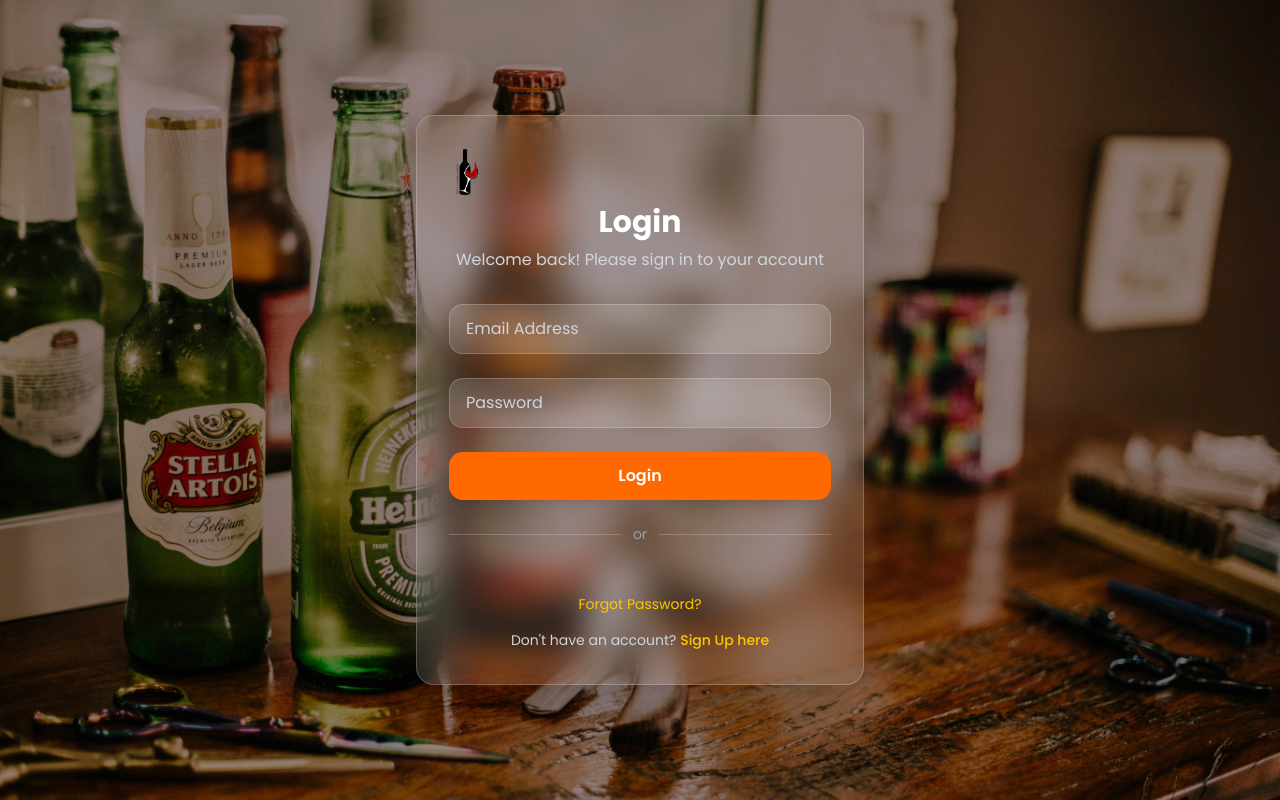
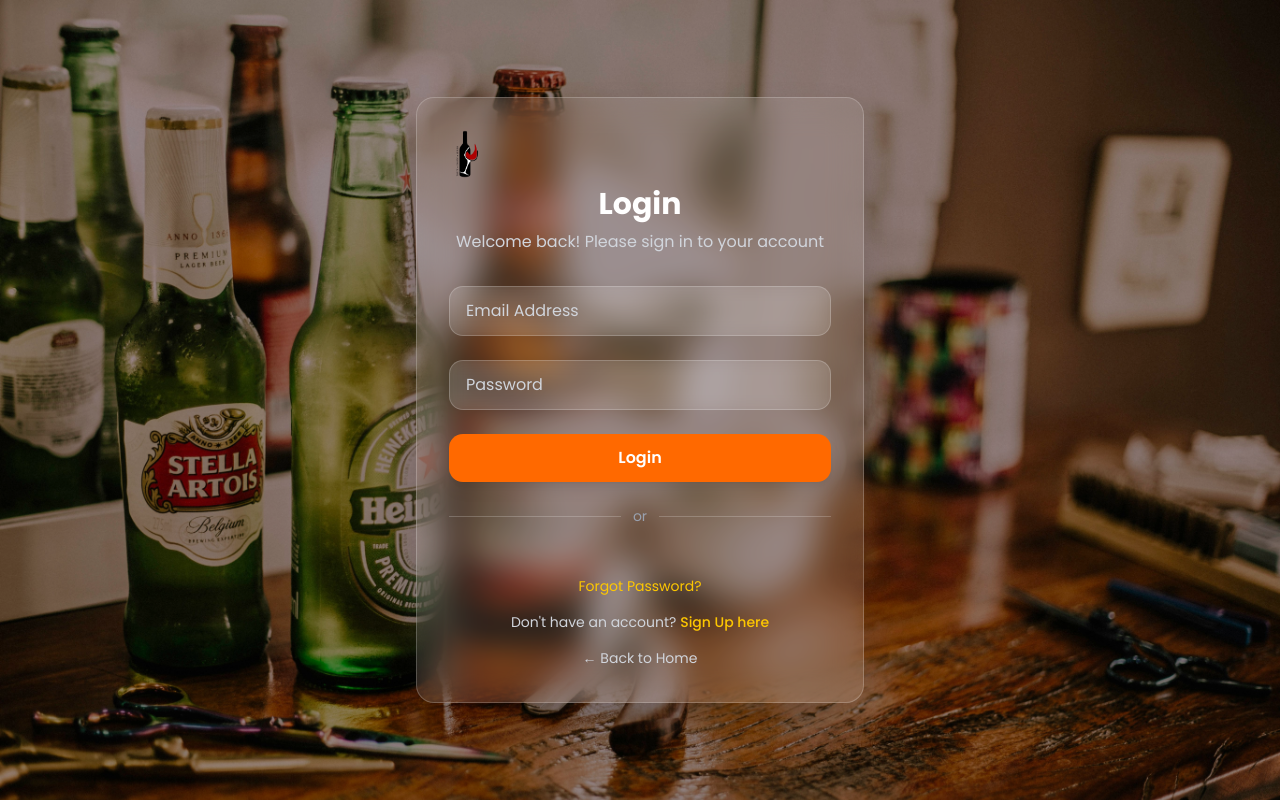
Before and after one commit to saugat030/Spirits, a React (Vite) app in the folder spirits-fe/: page /login in a window 1280 px wide. Built offline with nearby package versions, Linux system fonts and the light colour scheme; no server answers.

Commit message:
return to homepage feature

```diff
--- a/spirits-fe/src/layouts/AdminLayout.tsx
+++ b/spirits-fe/src/layouts/AdminLayout.tsx
@@ -111,7 +111,7 @@
                   />
                   <div className="relative z-10 flex items-center w-full">
                     <item.icon
-                      className={classNames("flex-shrink-0 w-5 h-5 transition-transform duration-300 group-hover:scale-110", {
+                      className={classNames("shrink-0 w-5 h-5 transition-transform duration-300 group-hover:scale-110", {
                         "mr-4": isSidebarOpen,
                         "mx-auto": !isSidebarOpen,
                       })}
@@ -142,7 +142,7 @@
                 "mb-3": !isSidebarOpen
               })}
             >
-              <div className="w-10 h-10 rounded-full bg-white shadow-sm border border-slate-200 flex items-center justify-center flex-shrink-0 text-slate-400 overflow-hidden">
+              <div className="w-10 h-10 rounded-full bg-white shadow-sm border border-slate-200 flex items-center justify-center shrink-0 text-slate-400 overflow-hidden">
                 <img src="/static/profile-placeholder.png" alt="Profile" className="w-full h-full object-cover" onError={(e) => { e.currentTarget.src = ''; e.currentTarget.className = 'hidden'; e.currentTarget.nextElementSibling?.classList.remove('hidden'); }} />
                 <UserIcon className="w-5 h-5 hidden" />
               </div>
--- a/spirits-fe/src/pages/LoginPage.tsx
+++ b/spirits-fe/src/pages/LoginPage.tsx
@@ -101,11 +101,17 @@
       <div className="relative z-10 bg-white/10 backdrop-blur-lg border border-white/20 rounded-2xl shadow-2xl p-8 w-full max-w-md mx-auto">
         {/* Logo and Brand */}
         <div className="flex items-center justify-start mb-2">
-          <img
-            src="/static/Logo.png"
-            alt="Logo"
-            className="w-12 h-12 object-contain"
-          />
+          <button
+            type="button"
+            onClick={() => navigate("/")}
+            className="cursor-pointer"
+          >
+            <img
+              src="/static/Logo.png"
+              alt="Logo"
+              className="w-12 h-12 object-contain"
+            />
+          </button>
         </div>
         {/* Form Title */}
         <div className="text-center mb-8">
@@ -135,7 +141,7 @@
                 disabled={isLoading}
                 className="w-full px-4 py-3 bg-white/10 backdrop-blur-sm border border-white/20 rounded-xl text-white placeholder-gray-300 focus:outline-none focus:ring-2 focus:ring-yellow-500 focus:border-transparent transition-all duration-200 disabled:opacity-50 disabled:cursor-not-allowed"
               />
-              <div className="absolute inset-0 rounded-xl bg-gradient-to-r from-yellow-400/20 to-orange-500/20 opacity-0 group-hover:opacity-100 transition-opacity duration-200 pointer-events-none"></div>
+              <div className="absolute inset-0 rounded-xl bg-linear-to-r from-yellow-400/20 to-orange-500/20 opacity-0 group-hover:opacity-100 transition-opacity duration-200 pointer-events-none"></div>
             </div>
           )}
 
@@ -259,6 +265,15 @@
                 </span>
               </button>
             </div>
+            <div>
+              <button
+                type="button"
+                onClick={() => navigate("/")}
+                className="text-gray-300 hover:text-white text-sm transition-colors duration-200"
+              >
+                ← Back to Home
+              </button>
+            </div>
           </div>
         </form>
       </div>
```
